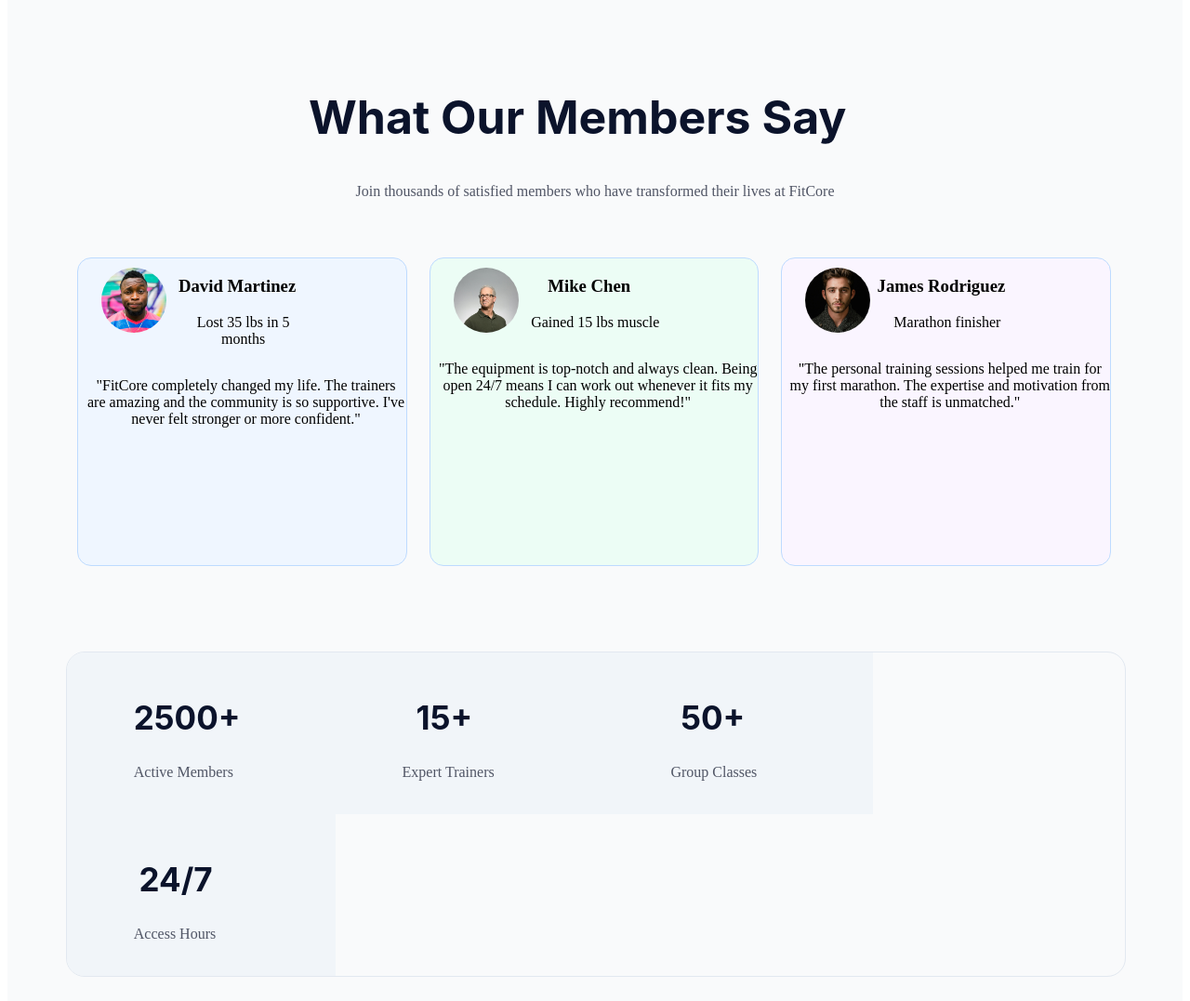
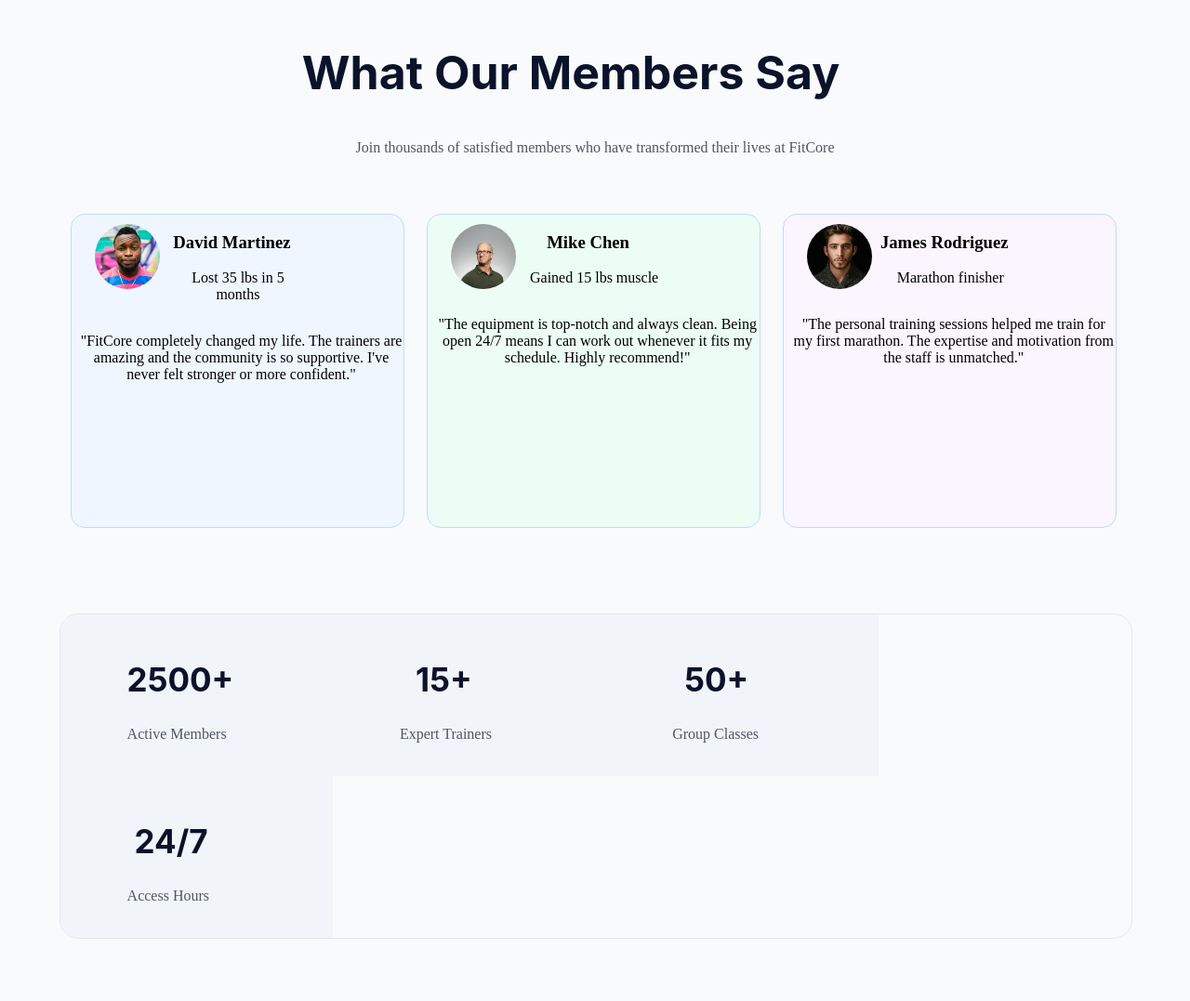
Before and after one commit to Esraasalahzidane/HTML-CSS, a plain HTML site: page index.html in a window 1280 px wide. Shown: the part 1843-2920 px from the top of the page at 93% size. Drawn offline with Linux system fonts and the light colour scheme.

Commit message:
changing phone number type from number to tel & added margin & padding 0 for body

```diff
--- a/index.html
+++ b/index.html
@@ -270,7 +270,7 @@
                 <br>
 
                <div class="input">
-                 <input class="padind-input" type="number" name="phoneNumber" id="PhoneNumber" placeholder="(555) 123-4567">
+                 <input class="padind-input" type="tel" name="phoneNumber" id="PhoneNumber" placeholder="(555) 123-4567">
                 </div>
 
             </div>
--- a/style.css
+++ b/style.css
@@ -1,3 +1,7 @@
+body {
+    margin: 0px;
+    padding: 0px;
+}
 .section1{
     background-color: white;
 }
@@ -50,7 +54,7 @@ h1{
 }
 .inner-container{
 
-    width: 50%;
+  width: 50%;
   float: left;
   padding-right: 50px;
 }
@@ -221,7 +225,7 @@ border-radius: 10%;
 .sec3{
     background-color:rgb(249, 250, 251);
     width: 100%;
-    margin-top: 50px;
+
     padding-bottom: 80px;
 }
 .sec3img{
@@ -252,7 +256,7 @@ border-radius: 10%;
     padding-right: 71.6px;
     padding-bottom: 20px;
     padding-top: 20px;
-    width: 12.8%;
+    width: 13.03%;
 
 
 }
```
